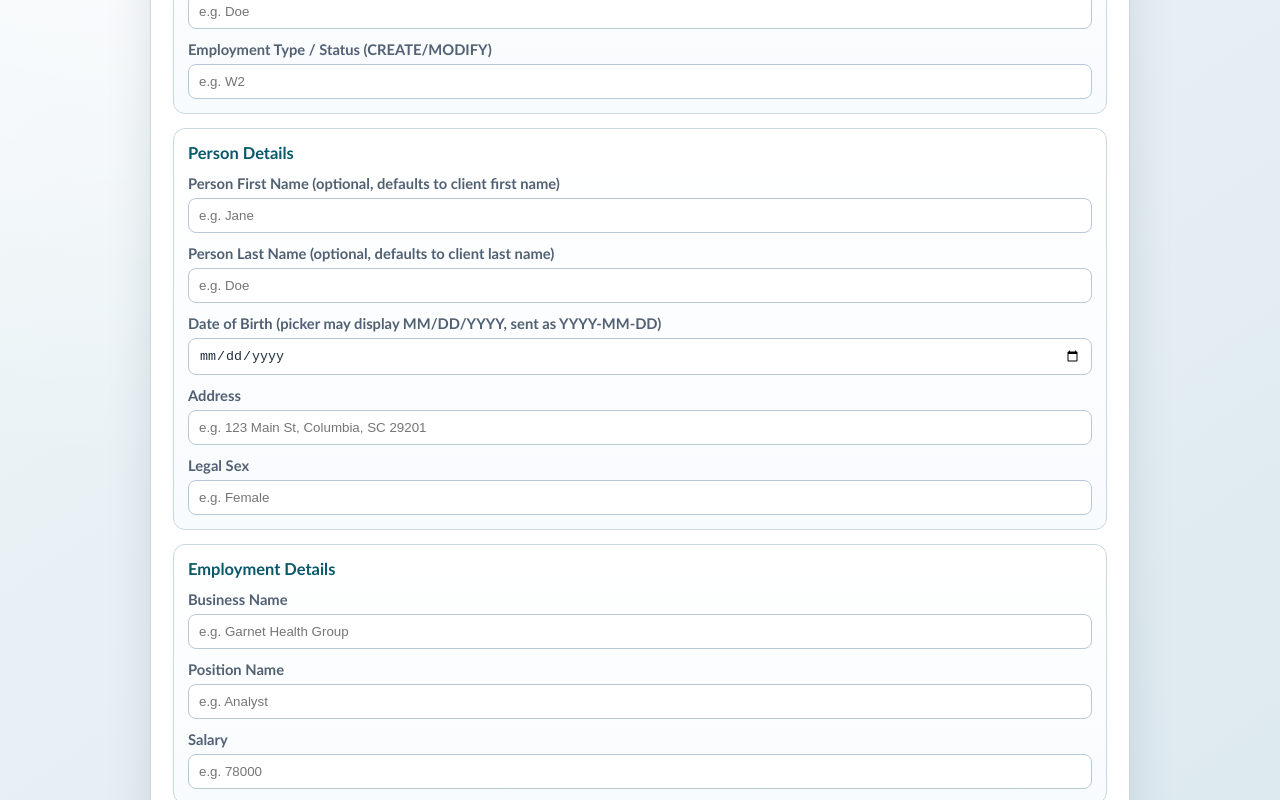
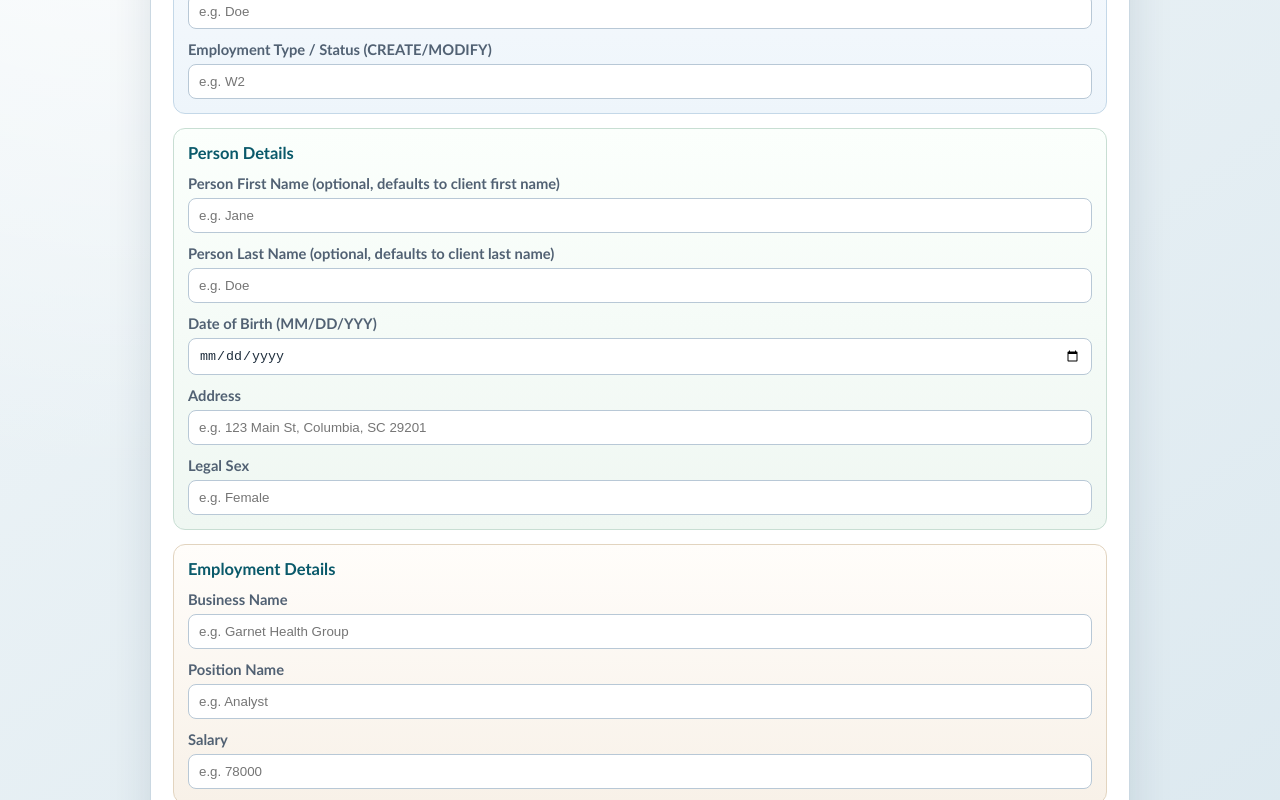
Before and after one commit to That-GuyTP/CSCE548, a React (Create React App) app in the folder clientapp-frontend/: page / in a window 1280 px wide. Shown: the part 380-1180 px from the top of the page. Built offline with nearby package versions, Linux system fonts and the light colour scheme; no server answers; the HTML template or start-up script is replaced by a standard one.

Commit message:
Added some CSS changes to help differentiate sections

```diff
--- a/clientapp-frontend/src/App.js
+++ b/clientapp-frontend/src/App.js
@@ -402,7 +402,7 @@ export default function App() {
       </p>
       <h1>Client CRUD</h1>
 
-      <section className="form-section">
+      <section className="form-section form-section-client">
         <h2>Client Record</h2>
         <label htmlFor="clientId">Client ID (use for single VIEW, MODIFY, DELETE)</label>
         <input
@@ -441,7 +441,7 @@ export default function App() {
         />
       </section>
 
-      <section className="form-section">
+      <section className="form-section form-section-person">
         <h2>Person Details</h2>
         <label htmlFor="personFirstName">Person First Name (optional, defaults to client first name)</label>
         <input
@@ -461,7 +461,7 @@ export default function App() {
           placeholder="e.g. Doe"
         />
 
-        <label htmlFor="dateOfBirth">Date of Birth (picker may display MM/DD/YYYY, sent as YYYY-MM-DD)</label>
+        <label htmlFor="dateOfBirth">Date of Birth (MM/DD/YYY)</label> {/* (picker may display MM/DD/YYYY, sent as YYYY-MM-DD) */}
         <input
           id="dateOfBirth"
           type="date"
@@ -488,7 +488,7 @@ export default function App() {
         />
       </section>
 
-      <section className="form-section">
+      <section className="form-section form-section-employment">
         <h2>Employment Details</h2>
         <label htmlFor="businessName">Business Name</label>
         <input
--- a/clientapp-frontend/src/index.css
+++ b/clientapp-frontend/src/index.css
@@ -70,6 +70,21 @@ h2 {
   border-radius: 12px;
   border: 1px solid var(--border);
   background: linear-gradient(180deg, var(--surface), var(--surface-soft));
+}
+
+.form-section-client {
+  border-color: #c4d8e8;
+  background: linear-gradient(180deg, #fbfdff, #eef5fb);
+}
+
+.form-section-person {
+  border-color: #c8ded3;
+  background: linear-gradient(180deg, #fbfffc, #eff7f2);
+}
+
+.form-section-employment {
+  border-color: #e2d4bf;
+  background: linear-gradient(180deg, #fffdfa, #f8f1e8);
 }
 
 .form-section h2 {
@@ -153,6 +168,10 @@ button:disabled {
   display: grid;
   gap: 12px;
   margin-top: 12px;
+  padding: 12px;
+  border-radius: 12px;
+  border: 1px solid #d3dfe8;
+  background: linear-gradient(180deg, #eef4f9, #e5edf4);
 }
 
 .client-card {
```
